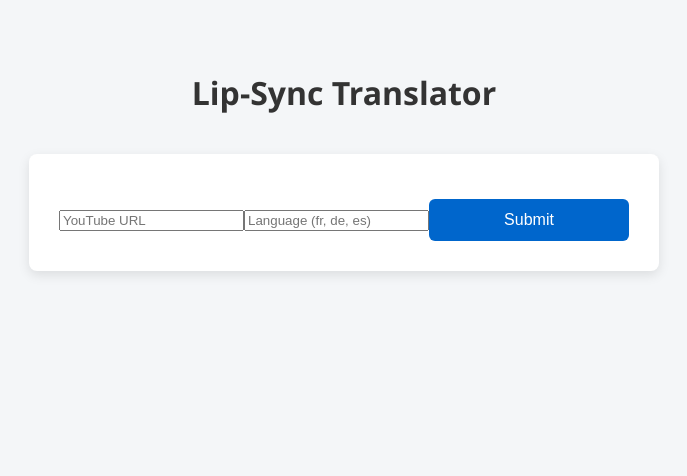
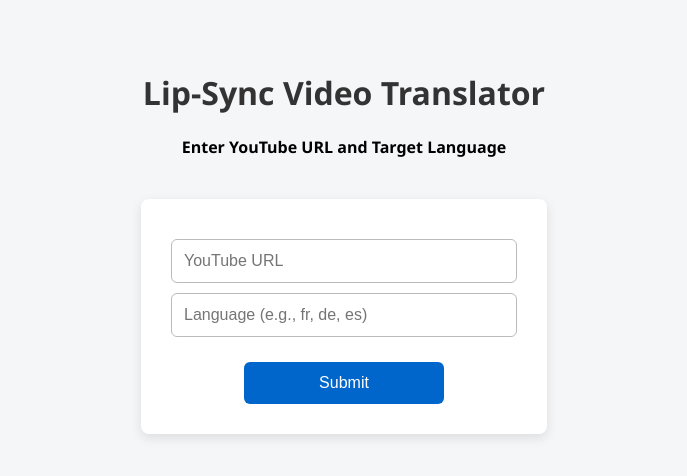
Before and after one commit to A-sachin-004/TransLator, a React (Vite) app: page / in a window 1280 px wide. Shown: the top 476 px of the page, without its empty margins (296-983 px from the left). Built offline with nearby package versions, Linux system fonts and the light colour scheme.

Commit message:
Refactor App component and update axios calls

```diff
--- a/src/App.jsx
+++ b/src/App.jsx
@@ -3,6 +3,12 @@
 import './App.css';
 
 const BASE_URL = 'https://75ae-34-158-37-66.ngrok-free.app';
+
+const axiosConfig = {
+  headers: {
+    'ngrok-skip-browser-warning': 'true'
+  }
+};
 
 function App() {
   const [youtubeUrl, setYoutubeUrl] = useState('');
@@ -12,24 +18,31 @@
   const [statusMsg, setStatusMsg] = useState('');
   const [error, setError] = useState('');
 
-  const sleep = (ms) => new Promise(r => setTimeout(r, ms));
+  const sleep = (ms) => new Promise((resolve) => setTimeout(resolve, ms));
 
   const checkStatus = async () => {
     while (true) {
-      const res = await axios.get(`${BASE_URL}/check_status`);
+      try {
+        const res = await axios.get(
+          `${BASE_URL}/check_status`,
+          axiosConfig
+        );
 
         setStatusMsg(res.data.message);
 
         if (res.data.status === 'completed') {
-        setVideoUrl(`${BASE_URL}${res.data.video_url}?t=${Date.now()}`);
+          setVideoUrl(`${BASE_URL}/static/final_video.mp4?t=${Date.now()}`);
           setLoading(false);
           break;
         }
 
         if (res.data.status === 'error') {
-        setError(res.data.error);
+          setError(res.data.error || 'Something went wrong.');
           setLoading(false);
           break;
+        }
+      } catch (err) {
+        console.error('Status check failed:', err);
       }
 
       await sleep(3000);
@@ -45,49 +58,68 @@
     setStatusMsg('Starting...');
 
     try {
-      await axios.post(`${BASE_URL}/submit`, {
+      await axios.post(
+        `${BASE_URL}/submit`,
+        {
           youtube_url: youtubeUrl,
-        target_lang: targetLang
-      });
+          target_lang: targetLang,
+        },
+        axiosConfig
+      );
 
-      checkStatus();
+      await checkStatus();
     } catch (err) {
-      setError('Server error');
+      console.error('Error submitting:', err);
+      setError('Failed to connect to server. Is the Colab running?');
       setLoading(false);
     }
   };
 
   return (
     <div className="container">
-      <h1>Lip-Sync Translator</h1>
+      <h1>Lip-Sync Video Translator</h1>
+      <h4>Enter YouTube URL and Target Language</h4>
 
       <form onSubmit={handleSubmit}>
         <input
+          type="text"
+          placeholder="YouTube URL"
           value={youtubeUrl}
           onChange={(e) => setYoutubeUrl(e.target.value)}
-          placeholder="YouTube URL"
+          required
+          disabled={loading}
         />
 
         <input
+          type="text"
+          placeholder="Language (e.g., fr, de, es)"
           value={targetLang}
           onChange={(e) => setTargetLang(e.target.value)}
-          placeholder="Language (fr, de, es)"
+          required
+          disabled={loading}
         />
 
-        <button disabled={loading}>
-          {loading ? "Processing..." : "Submit"}
+        <button type="submit" disabled={loading}>
+          {loading ? 'Processing...' : 'Submit'}
         </button>
       </form>
 
-      {loading && <p>⏳ {statusMsg}</p>}
-      {error && <p style={{color:'red'}}>❌ {error}</p>}
+      {loading && (
+        <p>⏳ {statusMsg || 'Processing video... please wait'}</p>
+      )}
+
+      {error && (
+        <p style={{ color: 'red' }}>❌ {error}</p>
+      )}
 
       {videoUrl && (
-        <div>
+        <div className="videoContainer">
           <h2>Translated Video:</h2>
-          <video controls width="500">
-            <source src={videoUrl} type="video/mp4" />
-          </video>
+          <video
+            controls
+            width="500"
+            src={videoUrl}
+          />
         </div>
       )}
     </div>
```
Lines whose indentation alone changed are shown as unchanged.
